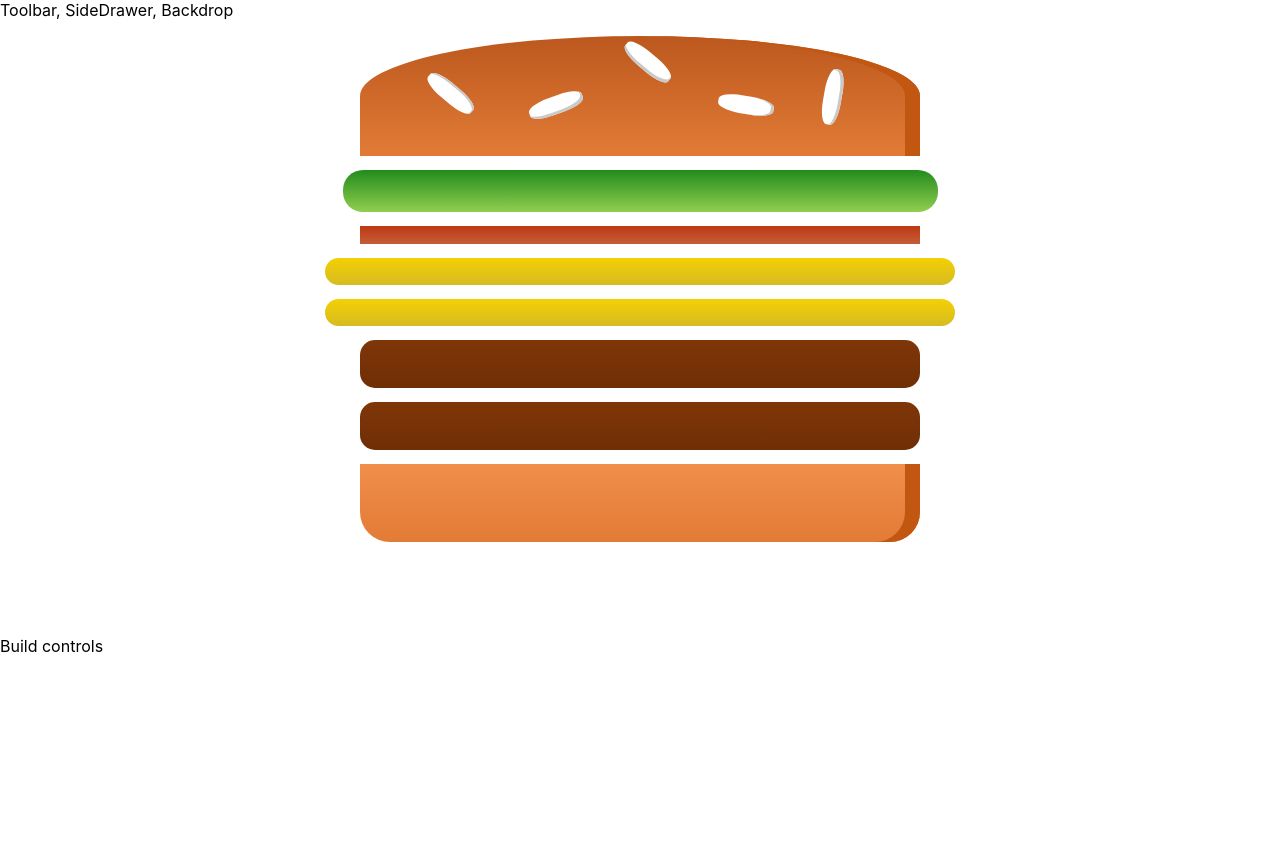
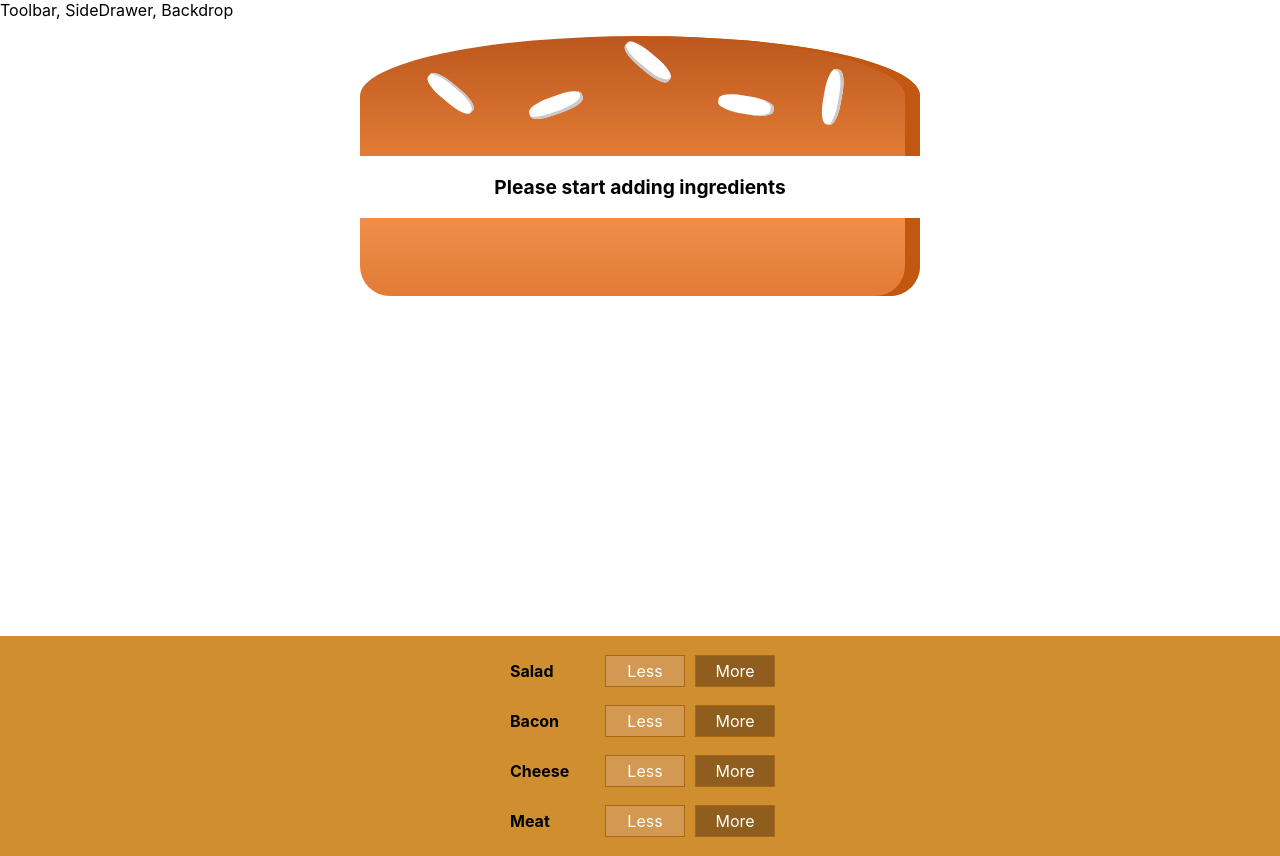
Before and after one commit to arjun-khanduri/burger-builder, a React app: page / in a window 1280 px wide. Before the commit the page ends 800 px from the top, so only its background shows below. Built offline with nearby package versions, Linux system fonts and the light colour scheme.

Commit message:
Added the menu on the page

```diff
--- a/src/containers/BurgerBuilder/BurgerBuilder.js
+++ b/src/containers/BurgerBuilder/BurgerBuilder.js
@@ -1,21 +1,22 @@
 import React from 'react';
 import Aux from '../../hoc/Auxiliary';
 import Burger from '../../components/Burger/Burger';
+import BuildControls from '../../components/Burger/BuildControls/BuildControls';
 
 class BurgerBuilder extends React.Component {
     state = {
         ingredients: {
-            salad: 1,
-            bacon: 1,
-            cheese: 2,
-            meat: 2
+            // salad: 1,
+            // bacon: 1,
+            // cheese: 2,
+            // meat: 2
         }
     }
     render() {
         return (
             <Aux>
                 <Burger ingredients={this.state.ingredients} />
-                <div>Build controls</div>
+                <BuildControls />
             </Aux>
         );
     }
```
